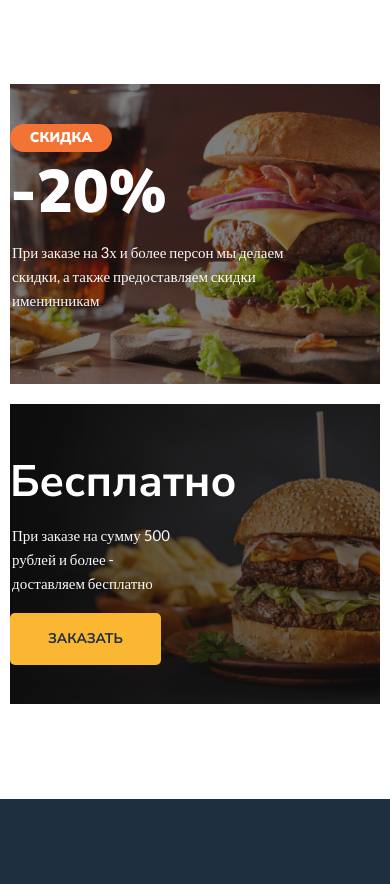
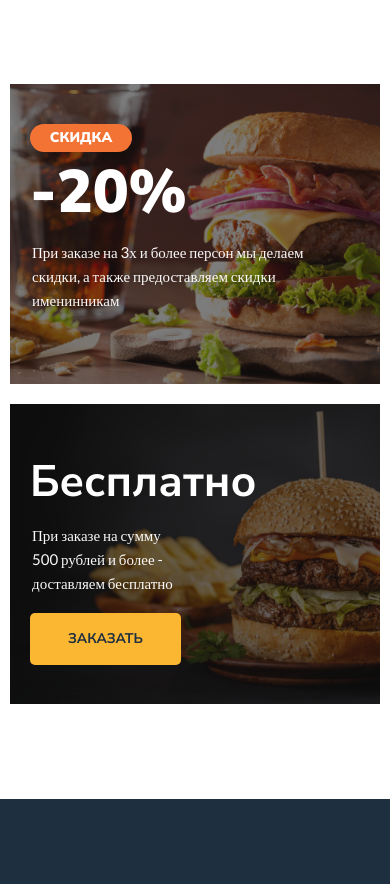
Before and after one commit to Andreil0000/bun-shop, a plain HTML site: page index.html in a window 390 px wide. Shown: the part 622-1506 px from the top of the page. Drawn offline with Linux system fonts and the light colour scheme.

Commit message:
привет андрей

```diff
--- a/ccs/main.css
+++ b/ccs/main.css
@@ -584,13 +584,16 @@ span {
    .byrger {
       margin: 199px -54px;
    }
+
    }
 /* mobuil */
 @media (max-width:580px) {
    h2 {
       font-size: 70px;
    }
-
+   .main2 {
+      padding: 0px 20px;
+  }
    p {
       width: 100%;
    }
@@ -604,14 +607,14 @@ span {
       width: 100%;
       height: 300px;
       background-position: 0px center;
-      padding: 40px 0px;
+      padding: 40px 20px;
    }
 
    .main2 {
       width: 100%;
       height: 300px;
       background-position: 0px center;
-      padding: 0px 0px;
+      padding: 0px 20px;
    }
 
    .main2-title {
@@ -741,14 +744,14 @@ span {
       width: 100%;
       height: 300px;
       background-position: -63px center;
-      padding: 40px 0px;
+      padding: 40px 10px;
    }
 
    .main2 {
       width: 100%;
       height: 300px;
       background-position: -61px center;
-      padding: 0px 0px;
+      padding: 0px 10px;
    }
    .itel_h4 {
       width: 300px;
```
